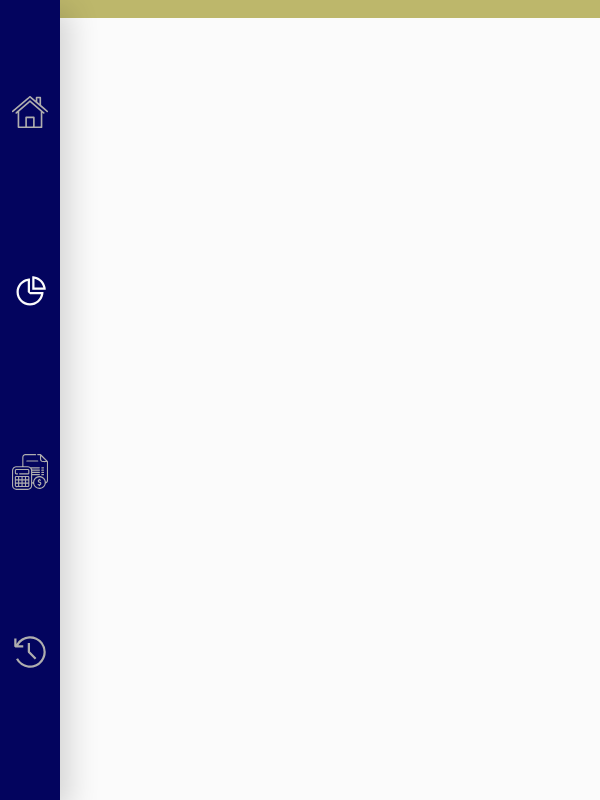
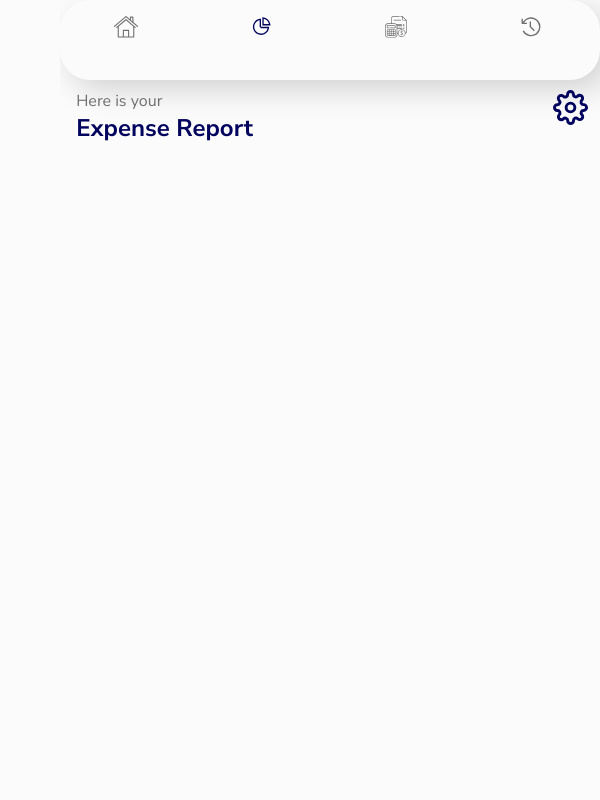
Before and after one commit to Jo1cindi/spenndify, a React (Create React App) app: page /Expenses in a window 600 px wide. Built offline with nearby package versions, Linux system fonts and the light colour scheme.

Commit message:
Adding a mobile sidebar, Starting the expense page

```diff
--- /dev/null
+++ b/src/Components/SidebarMobile.js
@@ -0,0 +1,39 @@
+import React from "react";
+import * as VscIcons from "react-icons/vsc";
+import { ReactComponent as Home } from "../images/home.svg";
+import { ReactComponent as Budget } from "../images/budget.svg";
+import { NavLink } from "react-router-dom";
+import "../Dashboard/DashboardStyles.css";
+
+const SidebarMobile = () => {
+  return (
+    <div className="sidebarMobile">
+      <div className="sidebarMobileElements">
+        <ul>
+            <li>
+            <NavLink to="/Dashboard" className= {({isActive})=>(isActive ? "active": "inactive")}>
+              <Home className="svgIcon"/>
+            </NavLink>
+            </li>
+            <li>
+            <NavLink to="/Expenses" className= {({isActive})=>(isActive ? "active": "inactive")}>
+              <VscIcons.VscPieChart className="icon" />
+            </NavLink>
+            </li>
+            <li>
+            <NavLink to="/Budget" className= {({isActive})=>(isActive ? "active": "inactive")}>
+              <Budget className="svgIcon"/>
+            </NavLink>
+            </li>
+            <li>
+            <NavLink to="/History" className= {({isActive})=>(isActive ? "active": "inactive")}>
+              <VscIcons.VscHistory className="icon" />
+            </NavLink>
+            </li>
+        </ul>
+      </div>
+    </div>
+  );
+};
+
+export default SidebarMobile;
--- a/src/Dashboard/Dashboard.js
+++ b/src/Dashboard/Dashboard.js
@@ -10,7 +10,7 @@ import Animation from "../images/fileuploadanimation.json";
 import { IoAddCircleSharp, IoCloseSharp } from "react-icons/io5";
 import { Link } from "react-router-dom";
 import { FormGroup, FormControlLabel, Checkbox,  } from "@mui/material";
-
+import SidebarMobile from "../Components/SidebarMobile";
 
 
 
@@ -154,8 +154,10 @@ const Dashboard = () => {
           </div>
         </div>
       )}
+      <div className="dashboardElements">
       <Sidebar />
       <div className="dashboardContent">
+        <SidebarMobile/>
         {/* Header Containing Name , Avatar, Search Icon and Notification Icon */}
         <div className="dashboardHeader">
           {/* User's name and avatar */}
@@ -250,6 +252,7 @@ const Dashboard = () => {
           <IoAddCircleSharp className="addBtn" />
         </div>
       </div>
+      </div>
     </div>
   );
 };
--- a/src/Dashboard/DashboardStyles.css
+++ b/src/Dashboard/DashboardStyles.css
@@ -45,6 +45,9 @@
     height: 100%;
     width: 100%;
     object-fit: cover;
+  }
+  .sidebarMobile{
+    display: none;
   }
 
 
@@ -354,6 +357,50 @@
   background-color: darkkhaki;
   display: flex;
 }
+.expensesContent{
+  width: 90vw;
+  height: 100vh;
+  position: absolute;
+  left: 10vw;
+  overflow-x: hidden;
+}
+.expenseHeader{
+  height: 12vh;
+  width: 100%;
+  display: flex;
+  justify-content: space-between;
+  font-family: 'Nunito Sans', sans-serif;
+}
+.expenseTitle{
+  height: 100%;
+  width: 60%;
+  margin-left: 3%;
+}
+.expenseTitle p{
+  color: #707070;
+  font-size: 16px;
+  margin-top: 10px;
+}
+.expenseTitle h3{
+  font-weight: bold;
+  color: #03045E;
+  font-size: 24px;
+}
+.settings{
+  width: 25%;
+  height: 100%;
+  margin-right: 5%;
+  justify-content: left;
+  text-align: left;
+}
+.settingsIcon{
+  height: 35px;
+  width: 35px;
+  color: #03045E;
+  margin-left: 85%;
+  margin-top: 10px;
+  cursor: pointer;
+}
 
 /* Budget */
 .Budget{
@@ -371,15 +418,34 @@
 
 /* Mobile */
 @media screen and (max-width: 600px) and (min-width: 280px){
-  .Dashboard{
-    background-color: darkgreen;
+  .dashboardElements{
+    display: inline-block;
+    flex-direction: column;
+  }
+  .sidebar{
+    display: none;
+  }
+  .sidebarMobile{
+    display: block;
+    height: 10vh;
     width: 100%;
   }
-  .sidebar{
-    width: 10%;
+  .sidebarMobileElements{
+    background-color: #fbfbfb;
+    width: 100%;
+    height: 100%;
+    border-radius: 30px;
+    box-shadow: 10px 10px 30px #00000029;
   }
-  .sidebarElements ul li p{
-    display: none;
+  .sidebarMobileElements ul{
+    display: flex;
+    justify-content: space-around;
+  }
+  .sidebarMobileElements ul li{
+    list-style: none;
+    padding-top: 2vh;
+    height: 40px;
+    width: 40px;
   }
   .svgIcon{
     width: 90%;
@@ -389,8 +455,27 @@
     width: 90%;
     height: 90%;
   }
+  .inactive{
+    color: #6F6F6F;
+    text-decoration: none;
+  }
+  .inactive .svgIcon{
+    fill: #6F6F6F;
+  }
+  .active{
+    color: #03045E;
+    text-decoration: none;
+  }
+  .active .svgIcon{
+    fill: #03045E;
+  }
+
   .dashboardContent{
-    width: 90%;
+    width: 100vw;
+    left: 0;
+  }
+  .dashboardHeader{
+    margin-top: 20px;
   }
   .user{
     width: 70%;
@@ -409,7 +494,7 @@
     font-family: 'Nunito Sans', sans-serif;
     overflow-x: auto;
     overflow-y: hidden;
-  -webkit-overflow-scrolling: touch;
+  /* -webkit-overflow-scrolling: touch; */
   -ms-overflow-style: none;
   scrollbar-width: none;
   margin-top: 30px;
@@ -450,7 +535,7 @@
   .inactiveMonth-mobile{
     background-color: #E4E4E4;
     color: #000000;
-    width: 75px;
+    width: 80px;
     height: 25px;
     text-align: center;
     border-radius: 15px;
@@ -546,7 +631,7 @@
   .inactiveMonth-mobile{
     background-color: #E4E4E4;
     color: #000000;
-    width: 75px;
+    width: 80px;
     height: 25px;
     text-align: center;
     border-radius: 15px;
--- a/src/Dashboard/Expenses.js
+++ b/src/Dashboard/Expenses.js
@@ -1,15 +1,30 @@
-import React from 'react'
-import Sidebar from '../Components/Sidebar'
+import React from "react";
+import Sidebar from "../Components/Sidebar";
+import SidebarMobile from "../Components/SidebarMobile";
+import { FiSettings } from "react-icons/fi"
 
 const Expenses = () => {
   return (
     <div className="Expenses">
-      <Sidebar/>
-      <div className='expensesContent'>
-        Expenses
+      <Sidebar />
+
+      <div className="expensesContent">
+        <SidebarMobile />
+        <div className="expenseHeader">
+          <div className="expenseTitle">
+            <p>Here is your</p>
+            <h3>Expense Report</h3>
+          </div>
+          <div className="settings">
+           <FiSettings className="settingsIcon"/>
+          </div>
+        </div>
+        <div className="filterExpenses">
+
+        </div>
       </div>
     </div>
-  )
-}
+  );
+};
 
-export default Expenses
+export default Expenses;
--- a/src/Onboarding/AccountVerification.js
+++ b/src/Onboarding/AccountVerification.js
@@ -21,11 +21,11 @@ const AccountVerification = () => {
   //Function to send verification code
   const handleClick = () => {
     const userPhoneNumber = {
-      phoneNumber: phoneNumber,
+      phone: phoneNumber,
     };
 
     //sending post request
-    const url = "https://login-herokuu.herokuapp.com/Otp/Manenos/send";
+    const url = "https://spenndify-expenses-app.herokuapp.com/spendy/user/send/otp";
 
     axios({
       method: "post",
--- a/src/Onboarding/Signup.js
+++ b/src/Onboarding/Signup.js
@@ -17,6 +17,8 @@ const Signup = () => {
   });
 
   const handleChange = (e) => {
+
+
     setUser({
       ...user,
       [e.target.name]: e.target.value,
@@ -39,14 +41,16 @@ const Signup = () => {
     emailError = "";
   }
 
-  // navigation;
+  // // navigation;
   const navigation = useNavigate();
 
   //Phone number where otp is sent
   const userPhoneNumber = user.telNumber;
 
   //Function to send post request
-  const handleSubmit = () => {
+  const handleSubmit = (e) => {
+    e.preventDefault();
+
     const userData = {
       firstName: user.firstName,
       lastName: user.lastName,
```
